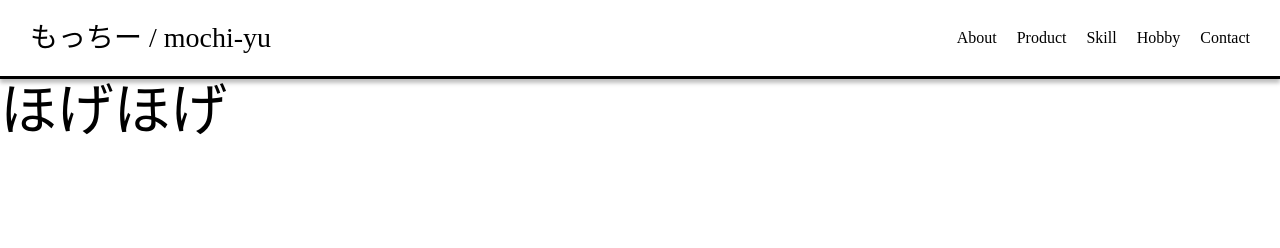
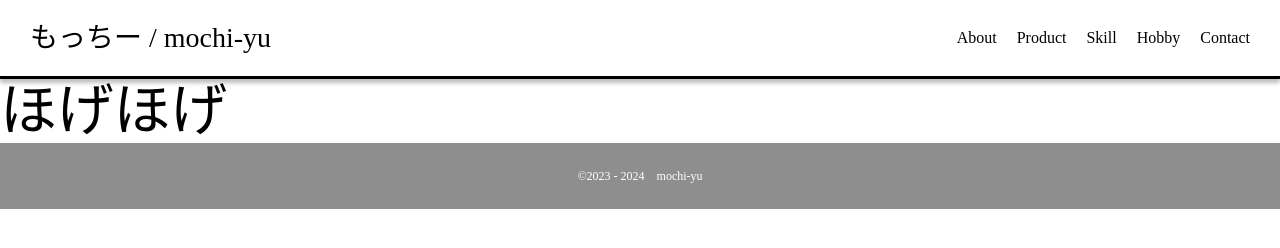
Before and after one commit to mochi-yu/mochi-yu.com, an Astro site in the folder frontend/: page / in a window 1280 px wide. Built offline with nearby package versions, Linux system fonts and the light colour scheme; Astro itself is replaced by a stand-in of ours.

Commit message:
feat: フッターを追加

```diff
--- /dev/null
+++ b/frontend/src/components/ui/footer.astro
@@ -0,0 +1,19 @@
+---
+
+---
+
+<footer id='footer'>
+  <p class='text-label-medium'>©2023 - 2024　mochi-yu</p>
+</footer>
+<style>
+  #footer {
+    display: flex;
+    justify-content: center;
+    background-color: #8e8e8e;
+  }
+
+  #footer p {
+    margin: 25px 0px;
+    color: white;
+  }
+</style>
--- a/frontend/src/layouts/Layout.astro
+++ b/frontend/src/layouts/Layout.astro
@@ -1,6 +1,7 @@
 ---
 import HtmlBaseLayout from './HtmlBaseLayout.astro';
 import Header from '../components/ui/header.astro';
+import Footer from '../components/ui/footer.astro';
 
 interface Props {
   title?: string;
@@ -12,4 +13,5 @@ const { title } = Astro.props;
 <HtmlBaseLayout title={title}>
   <Header />
   <p class:list={['text-display-large']}>ほげほげ</p>
+  <Footer />
 </HtmlBaseLayout>
```
